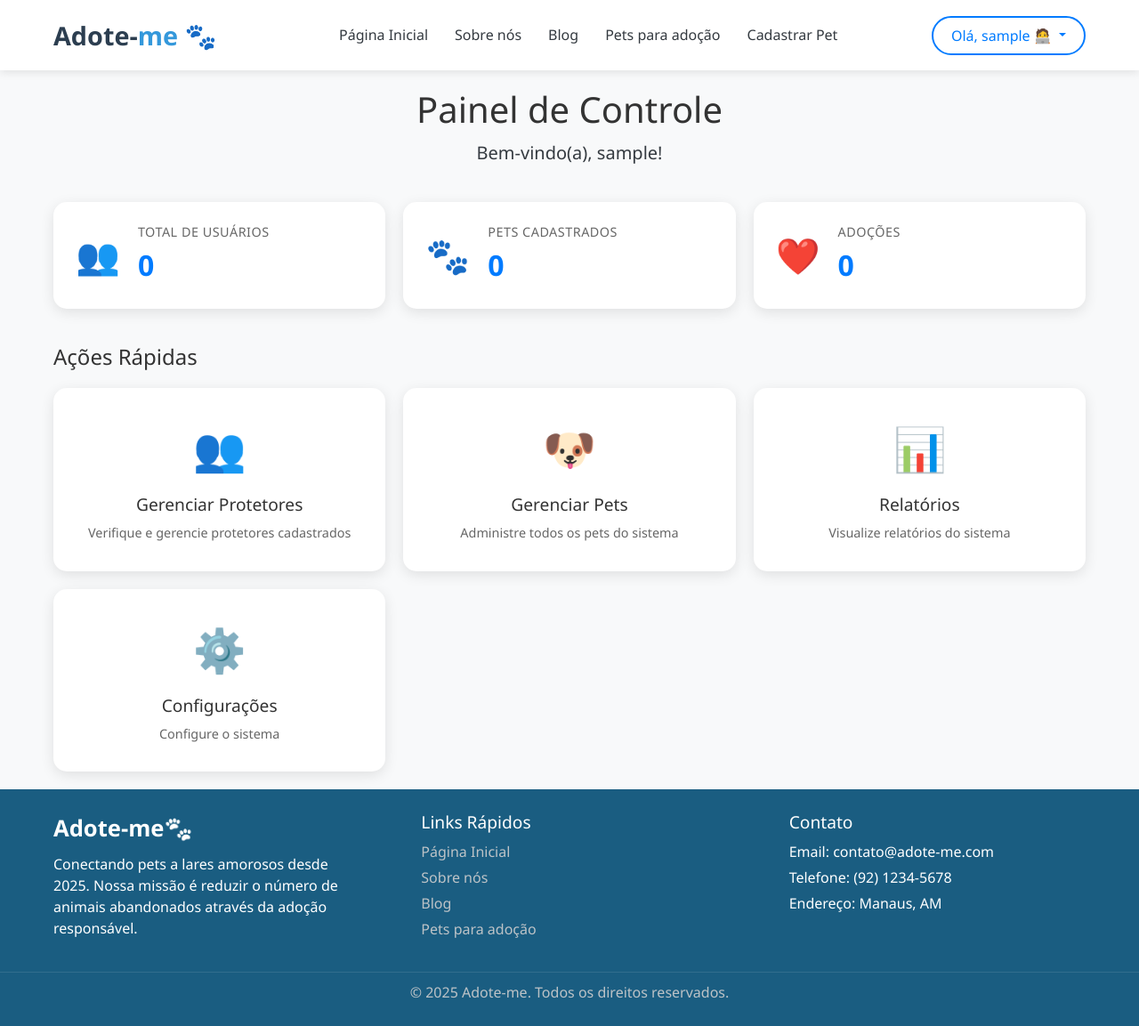
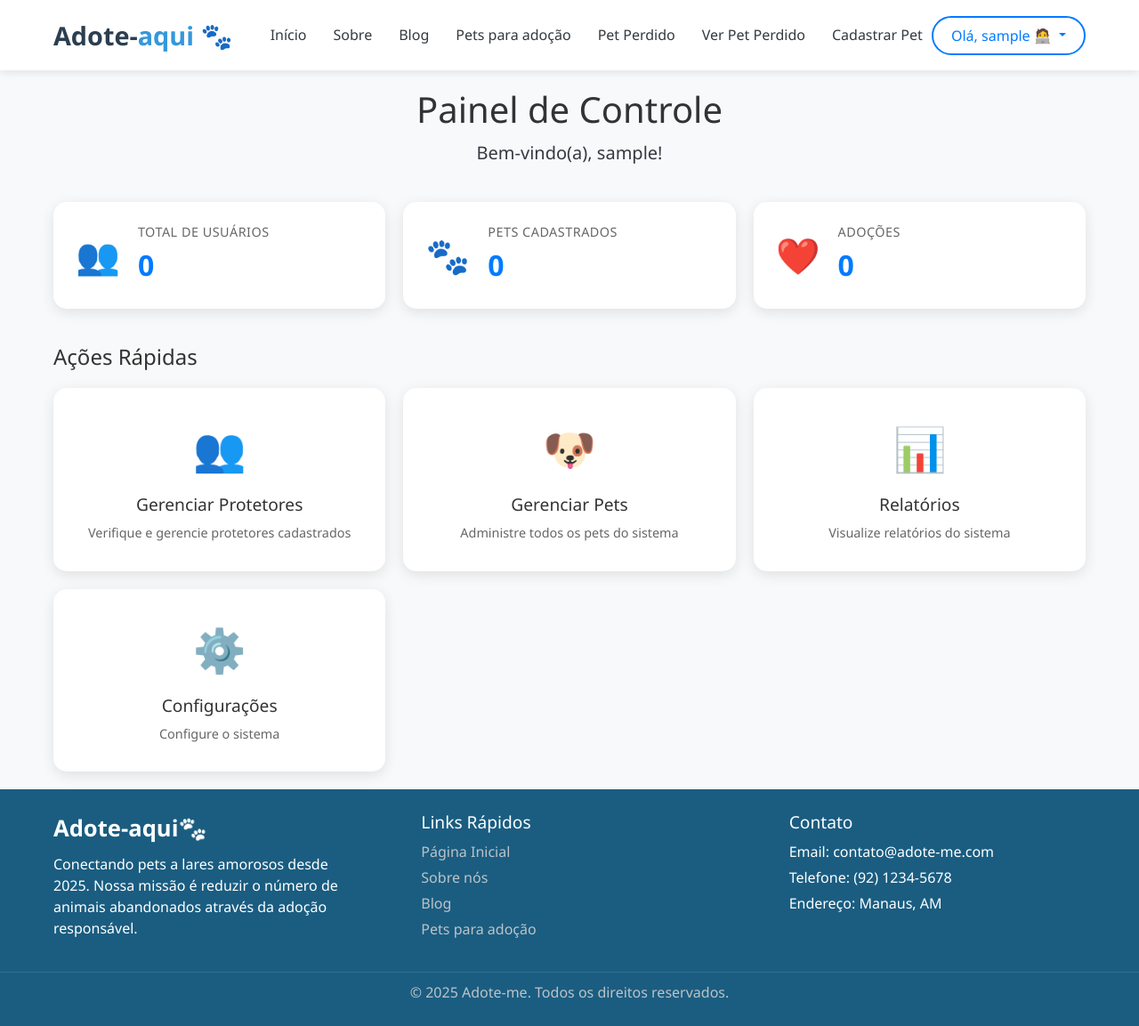
Before and after one commit to joaliny/adote-me, a Flask app: page /admin in a window 1280 px wide. Shown: the whole page at 89% size. Run offline with Flask 3, Linux system fonts and the light colour scheme; the visitor is signed in with stand-in values (Sample User, id 1); data that the repository does not hold is empty; some libraries are stand-ins or nearby versions.

Commit message:
modificação na base
- nome do sistema
- nomes das paginas, pagina inicial, sobre nos

```diff
--- a/templates/base.html
+++ b/templates/base.html
@@ -36,13 +36,16 @@
   <!-- Header e Navegação -->
   <header>
     <div class="container-header">
-      <div class="logo">Adote-<span>me 🐾</span></div>
+      <div class="logo">Adote-<span>aqui 🐾</span></div>
       <nav>
         <ul>
-          <li><a href="/home" class="{% if pagina == 'home' %}active{% endif %}">Página Inicial</a></li>
-          <li><a href="/sobre" class="{% if pagina == 'sobre' %}active{% endif %}">Sobre nós</a></li>
+          <li><a href="/home" class="{% if pagina == 'home' %}active{% endif %}">Início</a></li>
+          <li><a href="/sobre" class="{% if pagina == 'sobre' %}active{% endif %}">Sobre</a></li>
           <li><a href="/blog" class="{% if pagina == 'blog' %}active{% endif %}">Blog</a></li>
           <li><a href="/adotar" class="{% if pagina == 'adotar' %}active{% endif %}">Pets para adoção</a></li>
+          <li><a href="/divulgar-perdido" class="{% if pagina == 'divulgar_perdido' %}active{% endif %}">Pet Perdido</a></li>
+          <li><a href="/pets-perdidos" class="{% if pagina == 'pets_perdidos' %}active{% endif %}">Ver Pet Perdido</a></li>
+
 
           <!-- Mostrar "Cadastrar Pet" apenas para admin -->
           {% if usuario and usuario.tipo == 'admin' %}
@@ -110,7 +113,7 @@
   <footer>
     <div class="footer-content">
       <div class="footer-column">
-        <div class="logo">Adote-<span style="filter: brightness(0) invert(1);">me🐾</span></div>
+        <div class="logo">Adote-<span style="filter: brightness(0) invert(1);">aqui🐾</span></div>
         <p>Conectando pets a lares amorosos desde 2025. Nossa missão é reduzir o número de animais abandonados através
           da adoção responsável.</p>
       </div>
```
